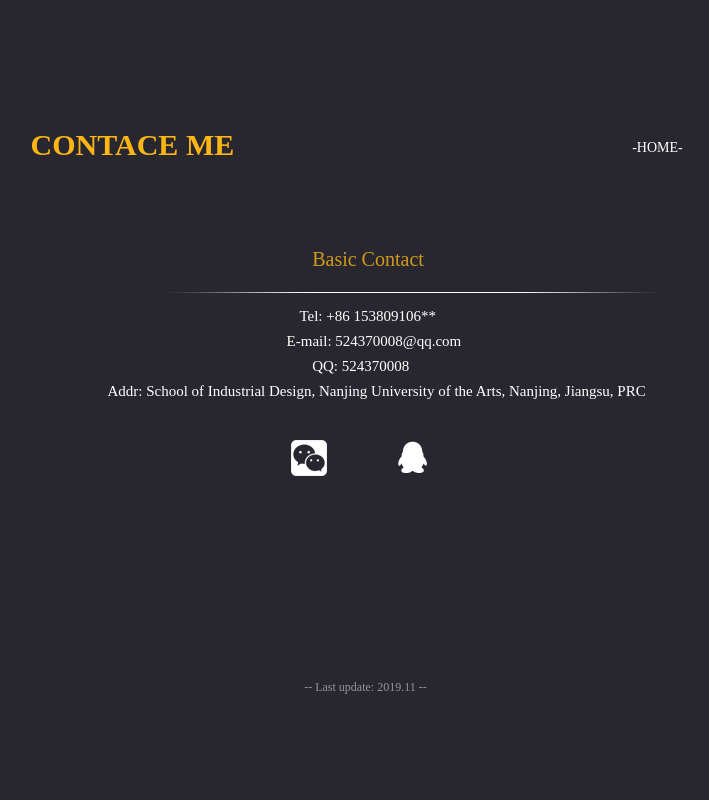
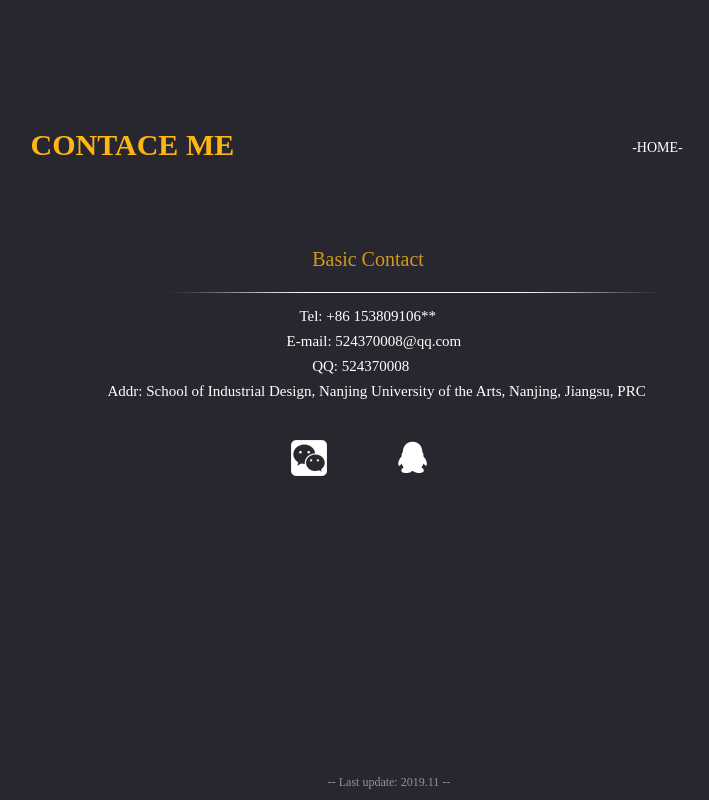
Before and after one commit to hanna1124/hanna1124.github.io, a plain HTML site: page 个人主页/contactme.html in a window 1280 px wide. Shown: the whole page, without its empty margins (259-968 px from the left). Drawn offline with Linux system fonts and the light colour scheme.

Commit message:
Update contactme.css

```diff
--- a/个人主页/contactme.css
+++ b/个人主页/contactme.css
@@ -55,13 +55,16 @@
 			top: 375px;
 		}
 
-	.footer{
-			font-weight: lighter;
-			color: rgba(255,255,255,0.5);
-			font-size: 12px;
-			position: absolute;
-			left: 44%;
-			top:680px;
+
+	div.footer{
+		font-weight: lighter;
+		color: rgba(255,255,255,0.5);
+		font-size: 12px;
+		position: absolute;
+		/* left: 42%; */
+		bottom: 10px;
+		width: 100%;
+		text-align: center;
 	}
 
 	.line{
```
